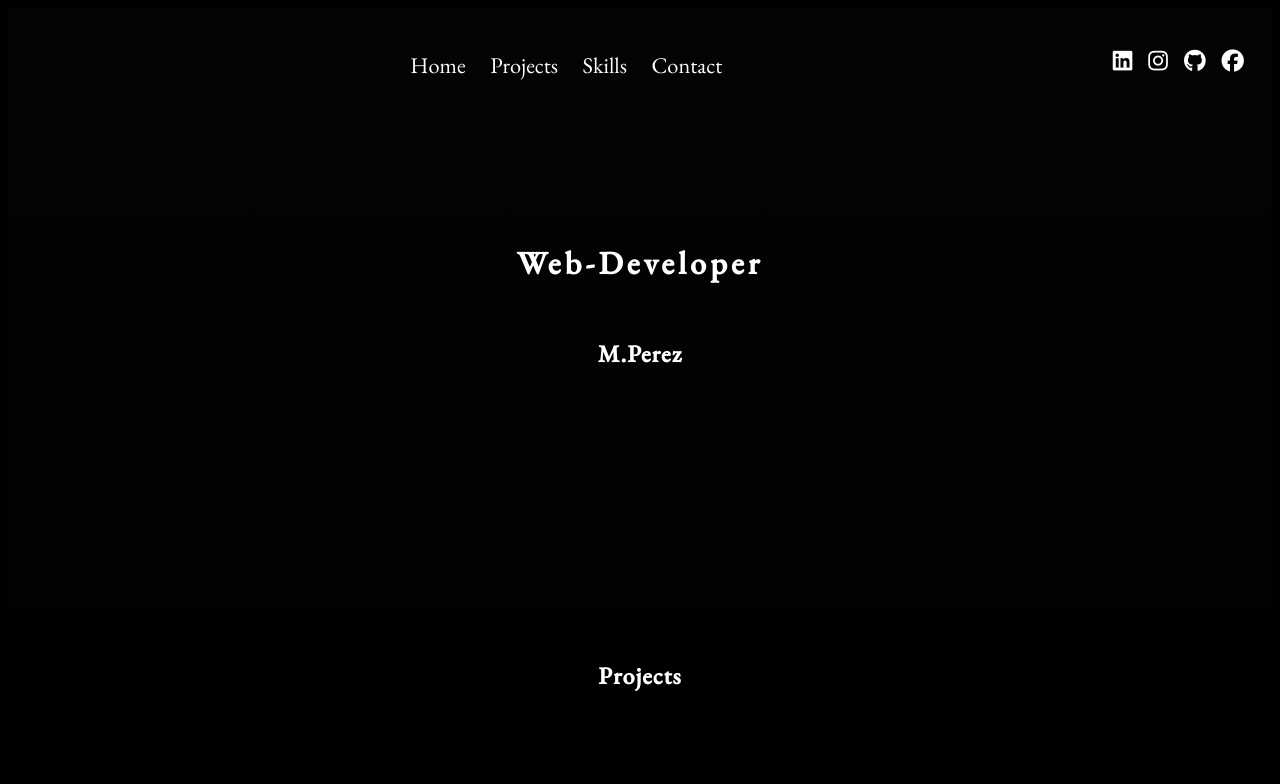
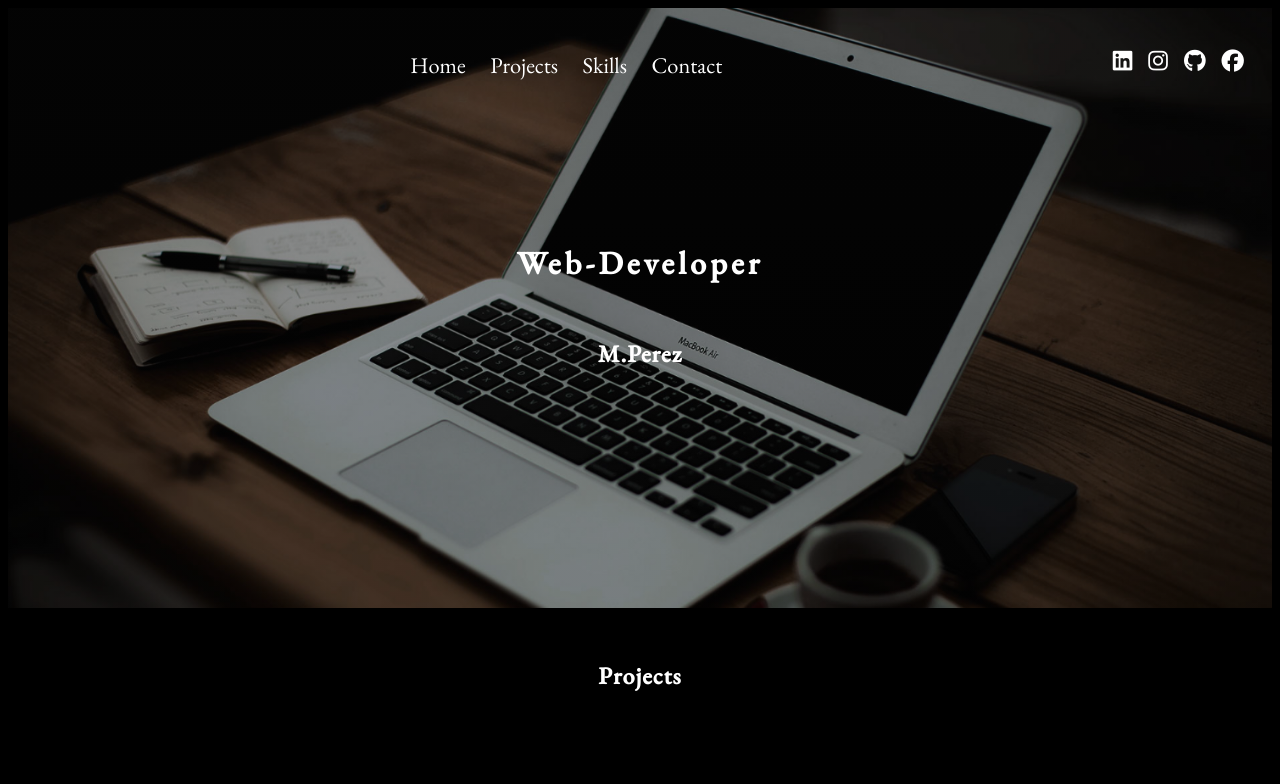
Before and after one commit to apin1992/web-developer-portfolio, a plain HTML site: page index.html in a window 1280 px wide. Shown: the top 784 px of the page. Drawn offline with nearby package versions, Linux system fonts and the light colour scheme; the site is published under a folder, as on GitHub Pages, so addresses that start at the root find nothing; files whose address does not match are found by name.

Commit message:
new path to banner

```diff
--- a/styles/styles.css
+++ b/styles/styles.css
@@ -6,7 +6,7 @@ body {
 
 header {
     background-color: #333;
-    background: linear-gradient(0deg, rgba(6, 6, 6, 0.3), rgba(12, 12, 12, 0.3)), url("/images/banner-2.png");
+    background: linear-gradient(0deg, rgba(6, 6, 6, 0.3), rgba(12, 12, 12, 0.3)), url("../images/banner-2.png");
     height: 70vh;
     color: #fff;
     text-align: center;
```
